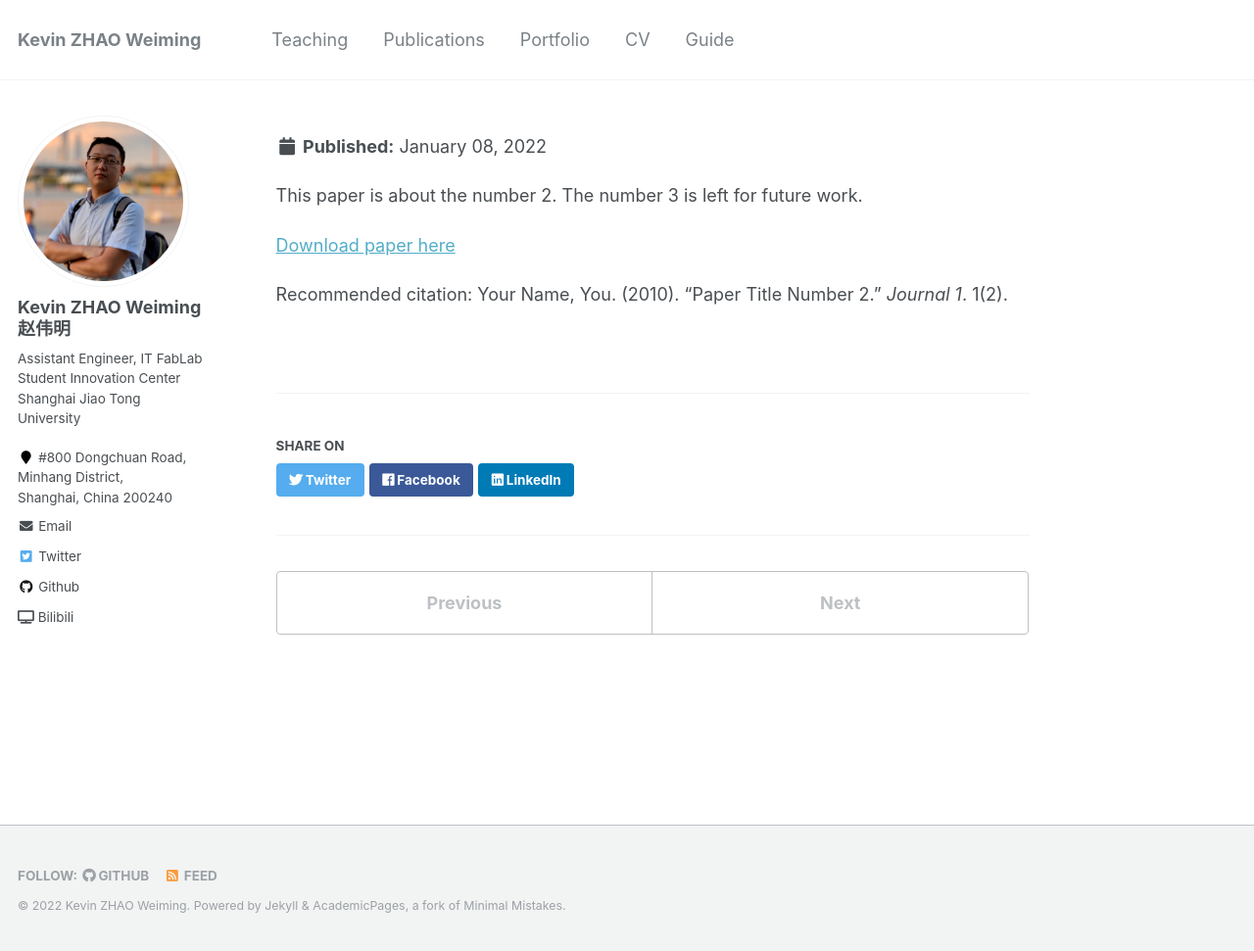
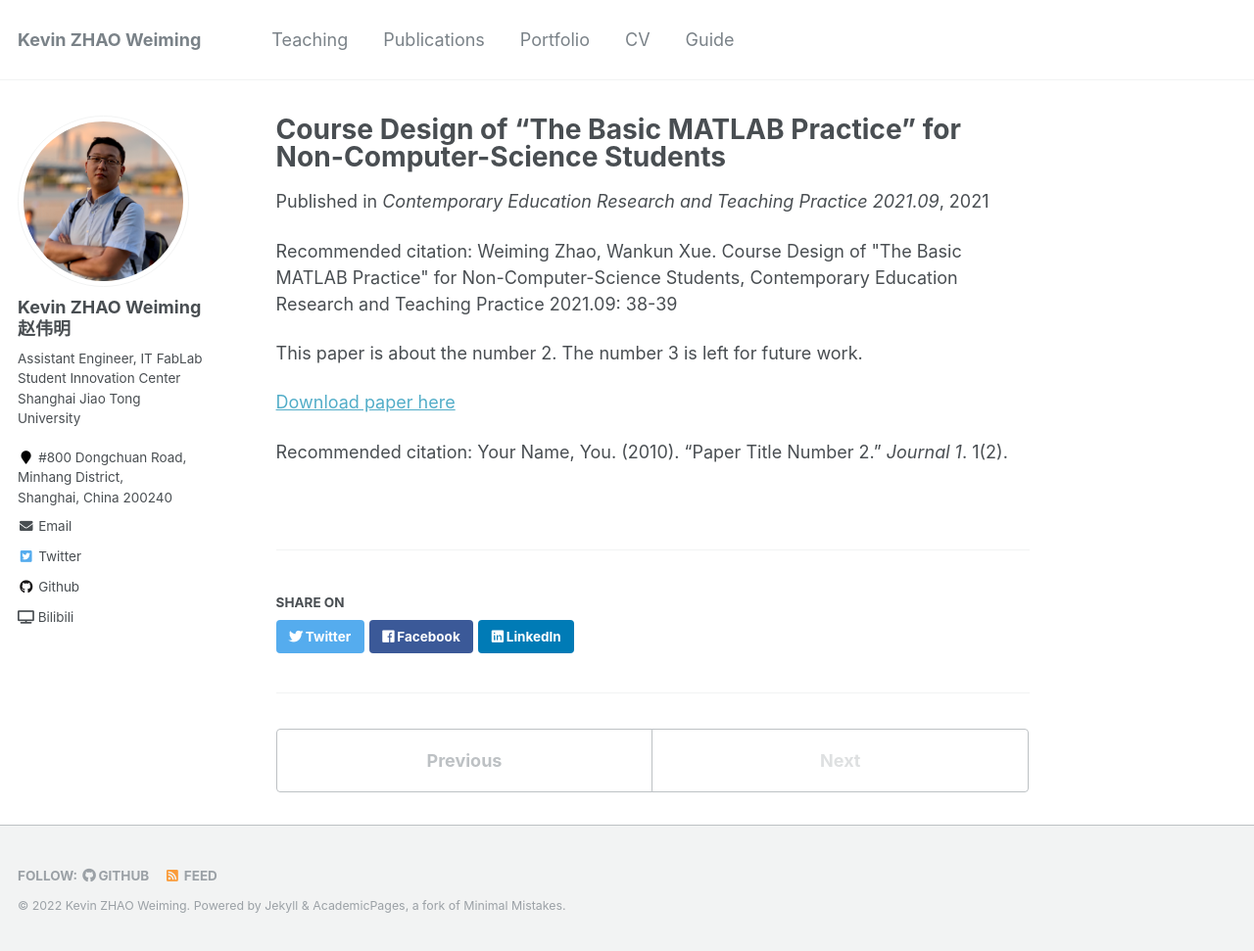
Before and after one commit to zwm0426/zwm0426.github.io, a Jekyll site: the page built from _publications/2021-09-01-paper-title-number-2.md, in a window 1280 px wide and 971 px high. Shown: the whole window at 98% size. Built offline with Jekyll 4.4.1, drawn with Linux system fonts in a browser that asks for light colours.

Commit message:
Update 2021-09-01-paper-title-number-2.md

```diff
--- a/_publications/2021-09-01-paper-title-number-2.md
+++ b/_publications/2021-09-01-paper-title-number-2.md
@@ -1,11 +1,11 @@
 ---
-title: "Course Design of "The Basic MATLAB Practice" for Non-Computer-Science Students"
+title: 'Course Design of "The Basic MATLAB Practice" for Non-Computer-Science Students'
 collection: publications
 permalink: /publication/2021-09-01-paper-title-number-2
-excerpt: 'This paper is about the number 2. The number 3 is left for future work.'
-date: 2010-10-01
+# excerpt: 'This paper is about the number 2. The number 3 is left for future work.'
+date: 2021-09-01
 venue: 'Contemporary Education Research and Teaching Practice 2021.09'
-paperurl: 'http://academicpages.github.io/files/paper2.pdf'
+# paperurl: 'http://academicpages.github.io/files/paper2.pdf'
 citation: 'Weiming Zhao, Wankun Xue. Course Design of "The Basic MATLAB Practice" for Non-Computer-Science Students, Contemporary Education Research and Teaching Practice 2021.09: 38-39'
 ---
 This paper is about the number 2. The number 3 is left for future work.
```
